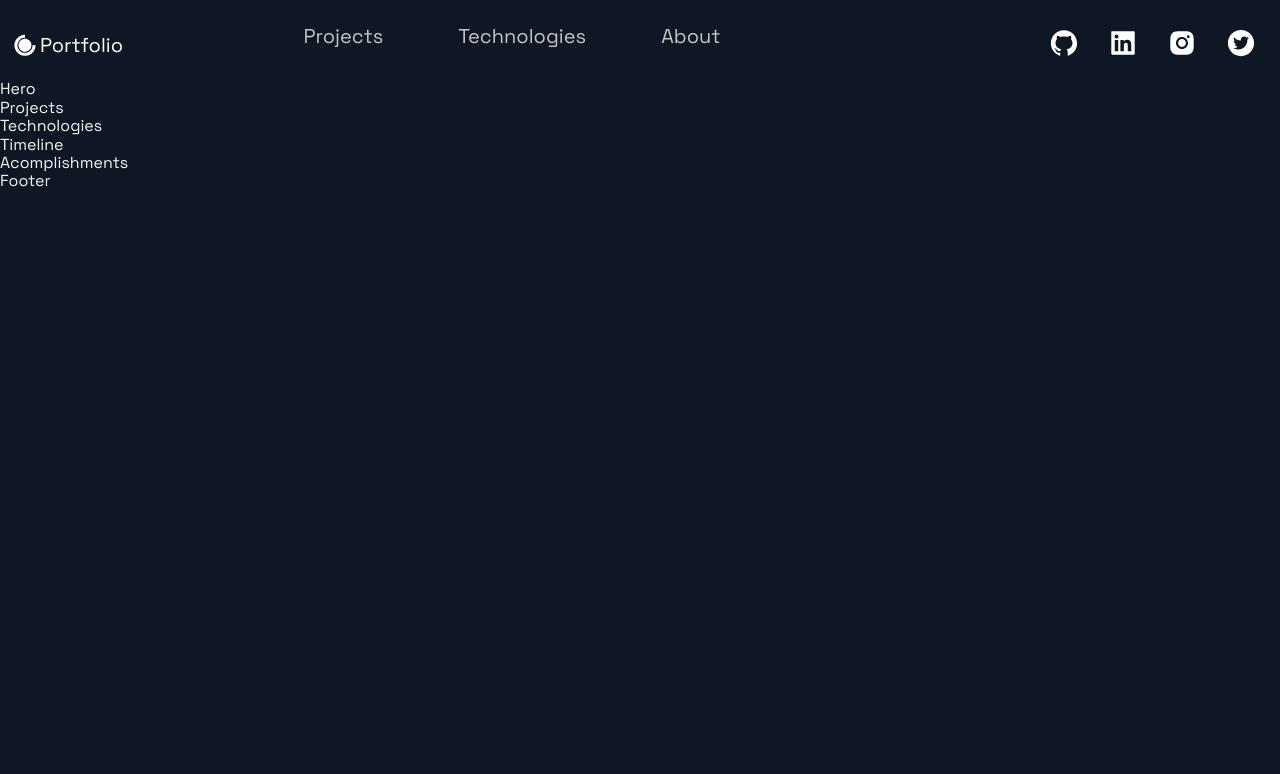
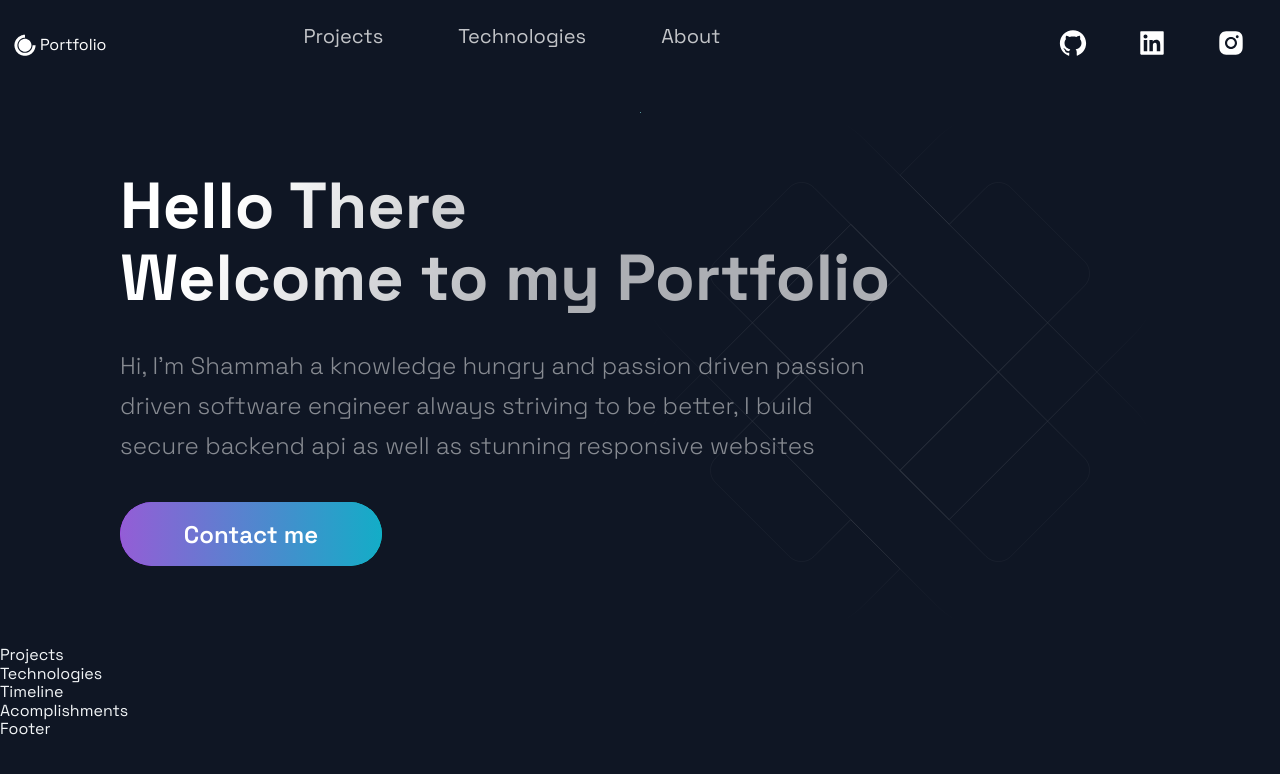
Before and after one commit to Sughnenter/fitst-portfolio, a Next.js app: page / in a window 1280 px wide. Shown: the top 774 px of the page. Built offline with nearby package versions, Linux system fonts and the light colour scheme.

Commit message:
started hero section

```diff
--- a/src/components/Header/Header.js
+++ b/src/components/Header/Header.js
@@ -5,12 +5,12 @@ import { DiCssdeck } from 'react-icons/di';
 
 import { Container, Div1, Div2, Div3, NavLink, SocialIcons, Span } from './HeaderStyles';
 
-const Header = () =>  (
+const Header = () => (
   <Container>
     <Div1>
       <Link legacyBehavior href="/">
-        <a style={{display:'flex', alignItems:'center', color:'white', marginBottom:'20;'}}>
-          <DiCssdeck size="3rem" /> <Span>Portfolio</Span>
+        <a style={{ display: 'flex', alignItems: 'center', color: "white", marginBottom: "20" }}>
+          <DiCssdeck size="3rem" /> <span>Portfolio</span>
         </a>
       </Link>
     </Div1>
@@ -32,17 +32,14 @@ const Header = () =>  (
       </li>
     </Div2>
     <Div3>
-      <SocialIcons href="https://github.com/Sughnenter">
+      <SocialIcons href="https://google.com">
         <AiFillGithub size="3rem" />
       </SocialIcons>
-      <SocialIcons href="https://linkedin.com/shammah-johnson">
+      <SocialIcons href="https://google.com">
         <AiFillLinkedin size="3rem" />
       </SocialIcons>
-      <SocialIcons href="https://instagram.com/cancelledynv">
+      <SocialIcons href="https://google.com">
         <AiFillInstagram size="3rem" />
-      </SocialIcons>
-      <SocialIcons href="https://x.com/fantasticc_4">
-        <AiFillTwitterCircle size="3rem" />
       </SocialIcons>
     </Div3>
   </Container>
--- a/src/components/Hero/Hero.js
+++ b/src/components/Hero/Hero.js
@@ -4,10 +4,21 @@ import { Section, SectionText, SectionTitle } from '../../styles/GlobalComponent
 import Button from '../../styles/GlobalComponents/Button';
 import { LeftSection } from './HeroStyles';
 
-const Hero = (props) => (
-  <div>
-    Hero
-  </div>
+const Hero = () => (
+  <Section row nopadding>
+    <LeftSection>
+      <SectionTitle main center>
+        Hello There <br />
+        Welcome to my Portfolio
+      </SectionTitle>
+      <SectionText>
+        Hi, I&apos;m Shammah a knowledge hungry and passion driven passion
+          driven software engineer always striving to be better, I build secure backend api as well as stunning responsive websites
+      </SectionText>
+      <Button onClick={() => window.location ='https://gmailcom/shamaj2006@gmail.com'}>
+        Contact me</Button>
+    </LeftSection>
+  </Section>
 );
 
 export default Hero;
--- a/src/pages/index.js
+++ b/src/pages/index.js
@@ -10,10 +10,10 @@ import { Section } from '../styles/GlobalComponents';
 const Home = () => {
   return (
     <Layout>
-      {/* <Section grid> */}
+      <Section grid>
         <Hero />
-        {/* <BgAnimation /> */}
-      {/* </Section> */}
+        <BgAnimation />
+      </Section>
       <Projects />
       <Technologies />
       <Timeline />
```
